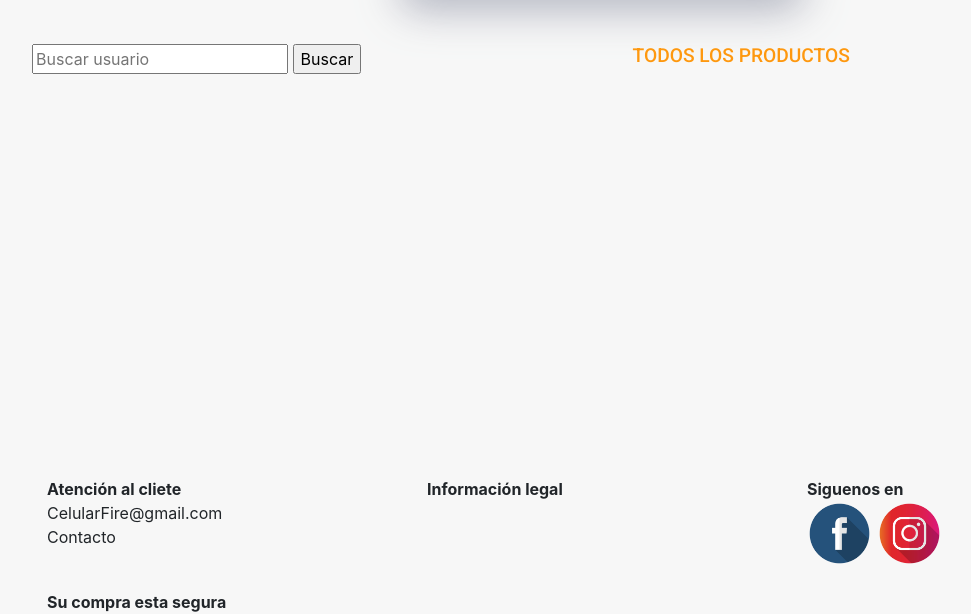
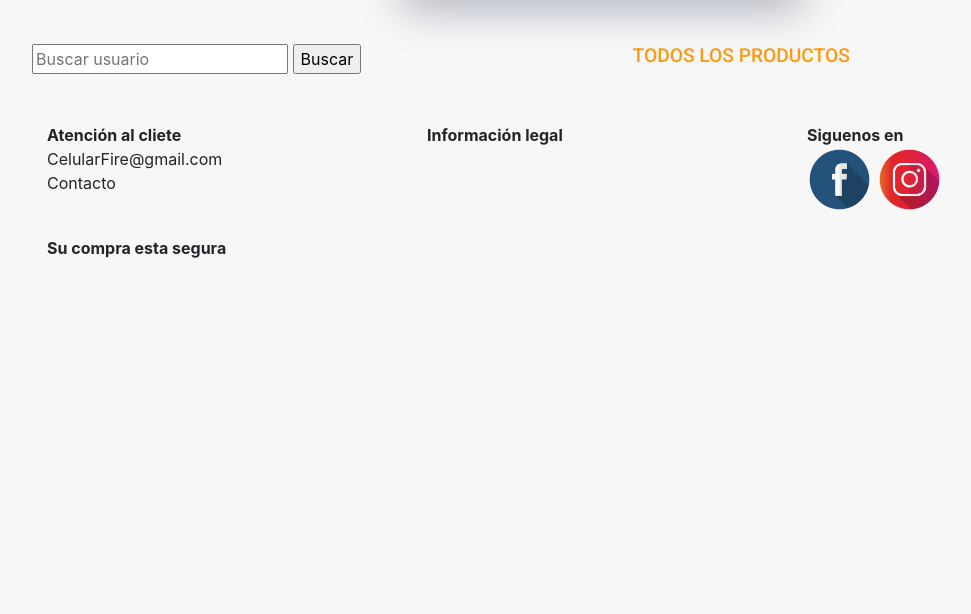
Before and after one commit to SalusSole/CelularFire, a PHP site: page /cf-four/index.php in a window 1280 px wide. Shown: the part 186-800 px from the top of the page, without its empty margins (38-1009 px from the left). Run offline with PHP 8.4, Linux system fonts and the light colour scheme; data that the repository does not hold is empty; some web fonts are replaced.

Commit message:
Acomodo del Footer

```diff
--- a/css/styles.css
+++ b/css/styles.css
@@ -9,11 +9,11 @@ body{
     text-decoration: none;
 }
 footer {
-  position: absolute;
+  /* position: absolute;
   bottom: 0;
   width: 100%;
   border-top-left-radius: 30px;
-  border-top-right-radius: 30px;
+  border-top-right-radius: 30px; */
 }
 .orange{
     background: #ff9344;
--- a/templates/footer.php
+++ b/templates/footer.php
@@ -1,3 +1,4 @@
+<br>
 <footer>
     <div class="container">
         <div class="contenedor">
```
